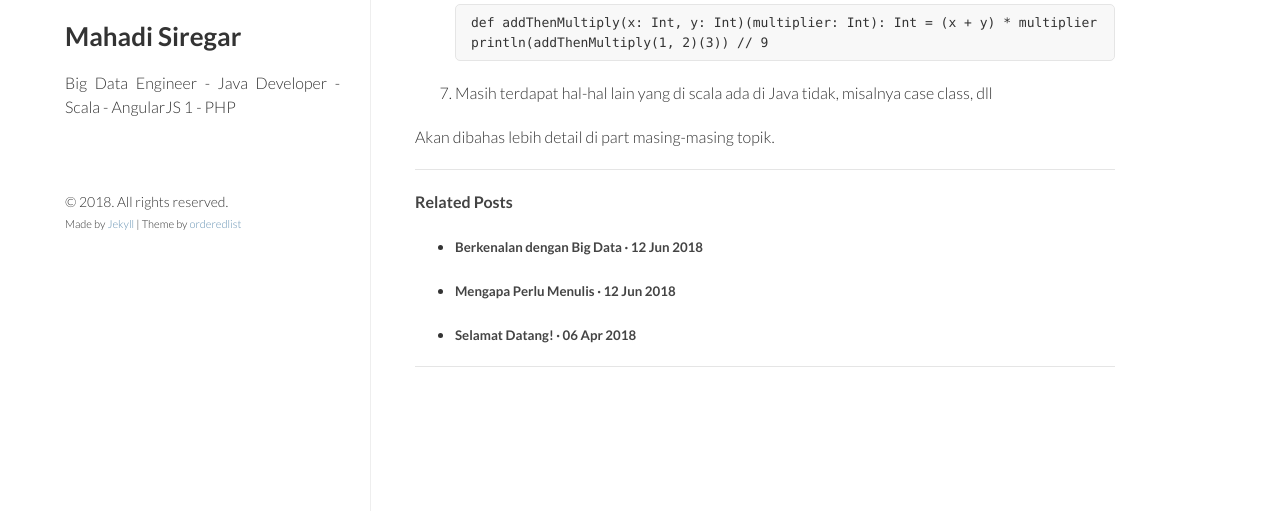
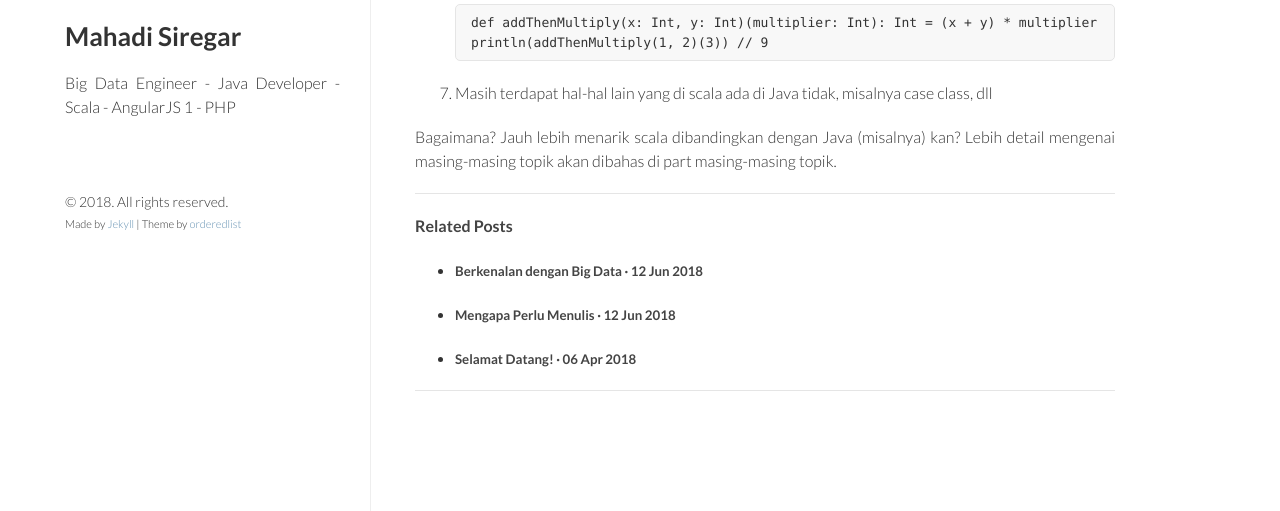
Before and after one commit to regar016/mahadisiregar.github.io, a Jekyll site: the page built from _posts/2018-06-21-berkenalan-dengan-scala.markdown, in a window 1280 px wide and 900 px high, scrolled down 940 px, cut to the strip 389-900 px from the top of the window. Built offline with Jekyll 4.4.1, drawn with Linux system fonts in a browser that asks for light colours; before the commit the page ends 1816 px from its top, so only the background shows below that.

Commit message:
update - berkenalan dengan scala

````diff
--- a/_posts/2018-06-21-berkenalan-dengan-scala.markdown
+++ b/_posts/2018-06-21-berkenalan-dengan-scala.markdown
@@ -65,4 +65,4 @@ Yang ingin saya tuliskan disini hanya seputar informasi dasar mengenai scala.
 	```
 6.	Masih terdapat hal-hal lain yang di scala ada di Java tidak, misalnya case class, dll
 
-Akan dibahas lebih detail di part masing-masing topik.
+Bagaimana? Jauh lebih menarik scala dibandingkan dengan Java (misalnya) kan? Lebih detail mengenai masing-masing topik akan dibahas di part masing-masing topik.
````
